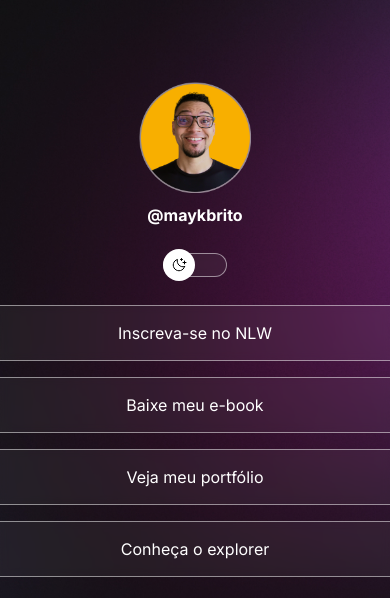
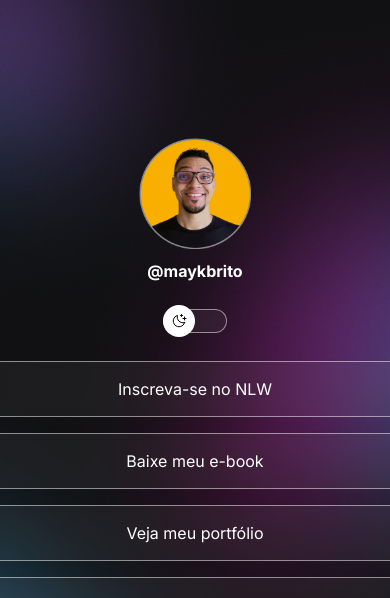
Before and after one commit to Dougladmo/DevLink, a plain HTML site: page index.html in a window 390 px wide. Shown: the top 598 px of the page. Drawn offline with nearby package versions, Linux system fonts and the light colour scheme.

Commit message:
style edit

```diff
--- a/style.css
+++ b/style.css
@@ -9,7 +9,7 @@
 
 :root {
   --text-color: #fff;
-  --bg-url: url(assets/bg-desktop.jpg);
+  --bg-url: url(assets/bg-mobile.jpg);
   --stroke-color: rgba(255, 255, 255, 0.5);
   --surface-color: rgba(255, 255, 255, 0.05);
   --surface-color-hover: rgba(255, 255, 255, 0.02);
@@ -19,7 +19,7 @@
 
 .light {
   --text-color: #000;
-  --bg-url: url(assets/bg-desktop-light.jpg);
+  --bg-url: url(assets/bg-mobile-light.jpg);
   --stroke-color: rgba(0, 0, 0, 0.5);
   --surface-color: rgba(0, 0, 0, 0.05);
   --surface-color-hover: rgba(0, 0, 0, 0.02);
@@ -44,8 +44,8 @@ main {
   color: var(--text-color);
   width: 100%;
   max-width: 588px;
+  margin: 56px auto 0px;
   padding: 0 24px;
-  margin: 0 auto;
   display: flex;
   flex-direction: column;
   align-items: center;
@@ -176,7 +176,7 @@ footer a {
   color: var(--text-color);
 }
 /* media queries */
-@media (min-width: 700px) {
+@media (min-width: 600px) {
   :root {
     --bg-url: url(./assets/bg-desktop.jpg);
   }
```
